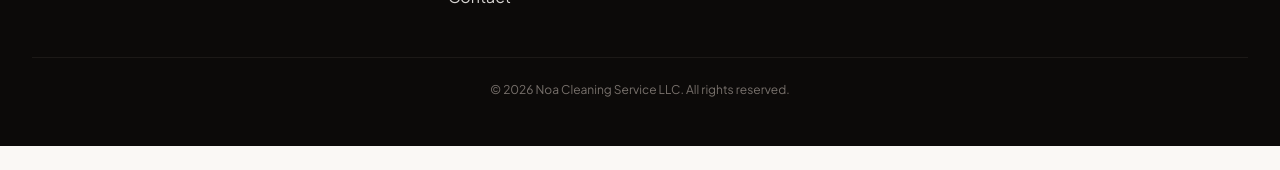
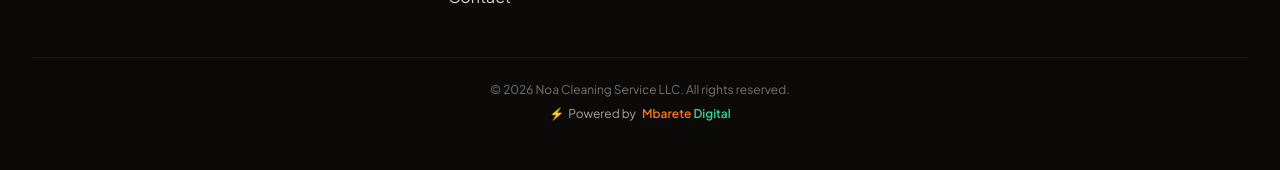
Before and after one commit to denisparaguayo/noas, an Astro site: page / in a window 1280 px wide. Shown: the part 3825-3995 px from the top of the page. Before the commit the page ends 3971 px from the top, so only its background shows below. Built offline with nearby package versions, Linux system fonts and the light colour scheme; Astro itself is replaced by a stand-in of ours.

Commit message:
feat: add Mbarete Digital branding to footer with internationalized text

```diff
--- a/src/components/Footer.astro
+++ b/src/components/Footer.astro
@@ -58,8 +58,15 @@ const translatePath = useTranslatedPath(lang);
     </div>
 
     <!-- Copyright -->
-    <div class="mt-12 pt-6 border-t border-stone-900 text-center text-xs text-stone-500">
+    <div class="mt-12 pt-6 border-t border-stone-900 text-center text-xs text-stone-500 flex flex-col items-center gap-2">
       <p>&copy; {new Date().getFullYear()} {siteInfo.legalName}. {t('footer.rightsReserved')}</p>
+      <p class="flex items-center gap-1 text-stone-400">
+        <span class="text-amber-400">⚡</span>
+        <span>{t('footer.poweredBy')}</span>
+        <a href="https://mbarete.online" target="_blank" rel="noopener noreferrer" class="font-semibold hover:underline ml-0.5">
+          <span class="text-orange-500">Mbarete</span> <span class="text-emerald-400">Digital</span>
+        </a>
+      </p>
     </div>
   </div>
 </footer>
--- a/src/i18n/ui.ts
+++ b/src/i18n/ui.ts
@@ -40,6 +40,7 @@ export const ui = {
     'footer.quickLinks': 'Quick Links',
     'footer.contactInfo': 'Contact Info',
     'footer.rightsReserved': 'All rights reserved.',
+    'footer.poweredBy': 'Powered by',
 
     // Contact Form
     'contact.title': 'Get a Free Quote',
@@ -84,6 +85,7 @@ export const ui = {
     'footer.quickLinks': 'Enlaces rápidos',
     'footer.contactInfo': 'Información de contacto',
     'footer.rightsReserved': 'Todos los derechos reservados.',
+    'footer.poweredBy': 'Potenciado por',
 
     // Contact Form
     'contact.title': 'Presupuesto Gratis',
```
